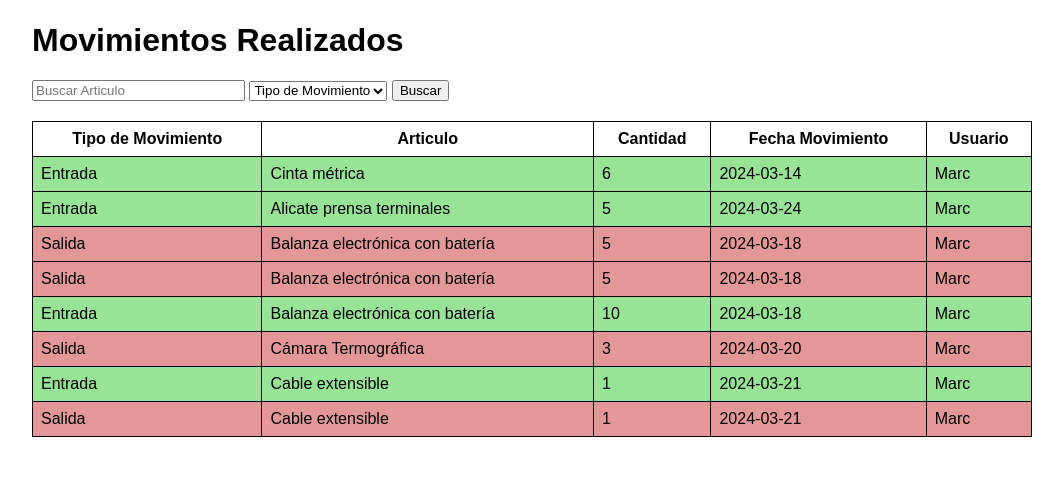
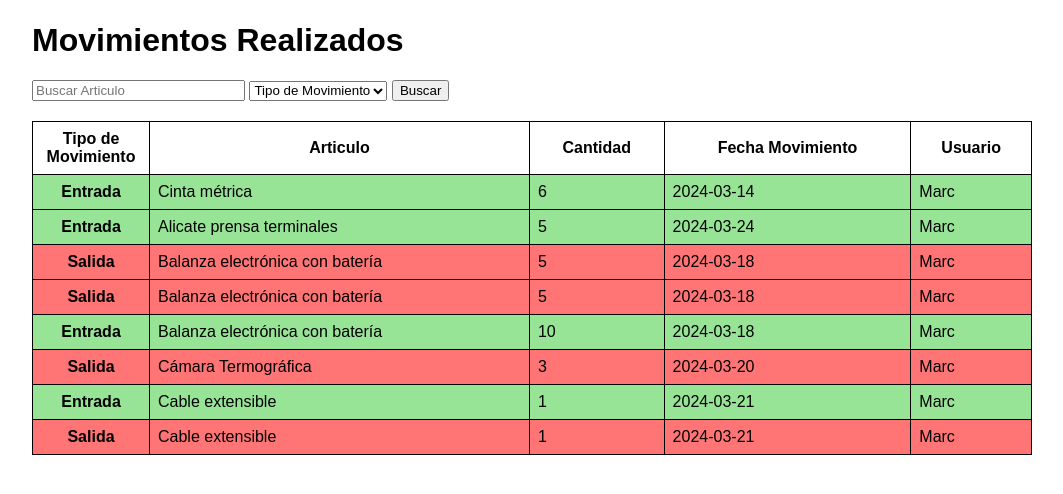
Before and after one commit to Mafegar/oxigendc-inventario, a PHP site: page /templates/ver_movimientos.php in a window 1280 px wide. Shown: the part 81-575 px from the top of the page, without its empty margins (108-1171 px from the left). Run offline with PHP 8.4, Linux system fonts and the light colour scheme; a user stored in the database is signed in; data comes from the database, SQL or seed files in the repository.

Commit message:
subida 1 trabajo  25/03/2024

```diff
--- a/login.php
+++ b/login.php
@@ -29,8 +29,9 @@
             }
 
         } else {
-            echo "Usuario o contraseña incorrectos.";
-            header("location: ./index.html");
+            $mensaje = "Usuario o contraseña incorrecta.";
+            echo "<script>alert('$mensaje');</script>";
+            header("refresh: 0; url=./index.html");
         }
     }
 
--- a/templates/ver_movimientos.php
+++ b/templates/ver_movimientos.php
@@ -135,6 +135,12 @@
             padding: 8px;
         }
 
+        /* EDITAR TAMAÑO CELDAS */
+        .tipo_mov{
+            width: 100px;
+            text-align: center;
+        }
+
     </style>
 
 
@@ -201,15 +207,15 @@
                         while($row = mysqli_fetch_assoc($result)){
                             if($row["tipo_movimiento"] == "Entrada"){
                                 echo "<tr style='background-color: rgba(0, 190, 0, 0.409);'>";
-                                echo "<td>" . $row["tipo_movimiento"] . "</td>";
+                                echo "<td class='tipo_mov'; style='font-weight: bold;'>" . $row["tipo_movimiento"] . "</td>";
                                 echo "<td>" . $row["nombre_articulo"] . "</td>";
                                 echo "<td>" . $row["unidades"] . "</td>";
                                 echo "<td>" . $row["fecha_movimiento"] . "</td>";
                                 echo "<td>" . $row["nombre_usuario"] . "</td>";
                                 echo "</tr>";
                             } else {
-                                echo "<tr style='background-color: rgba(190, 0, 0, 0.409);'>";
-                                echo "<td>" . $row["tipo_movimiento"] . "</td>";
+                                echo "<tr style='background-color: #ff00008a;'>";
+                                echo "<td class='tipo_mov'; style='font-weight: bold;'>" . $row["tipo_movimiento"] . "</td>";
                                 echo "<td>" . $row["nombre_articulo"] . "</td>";
                                 echo "<td>" . $row["unidades"] . "</td>";
                                 echo "<td>" . $row["fecha_movimiento"] . "</td>";
```
Also changed, not shown: templates/admin/anadir_articulo.php (+30 -4 lines), templates/admin/inventario_admin.php (+0 -7 lines).
